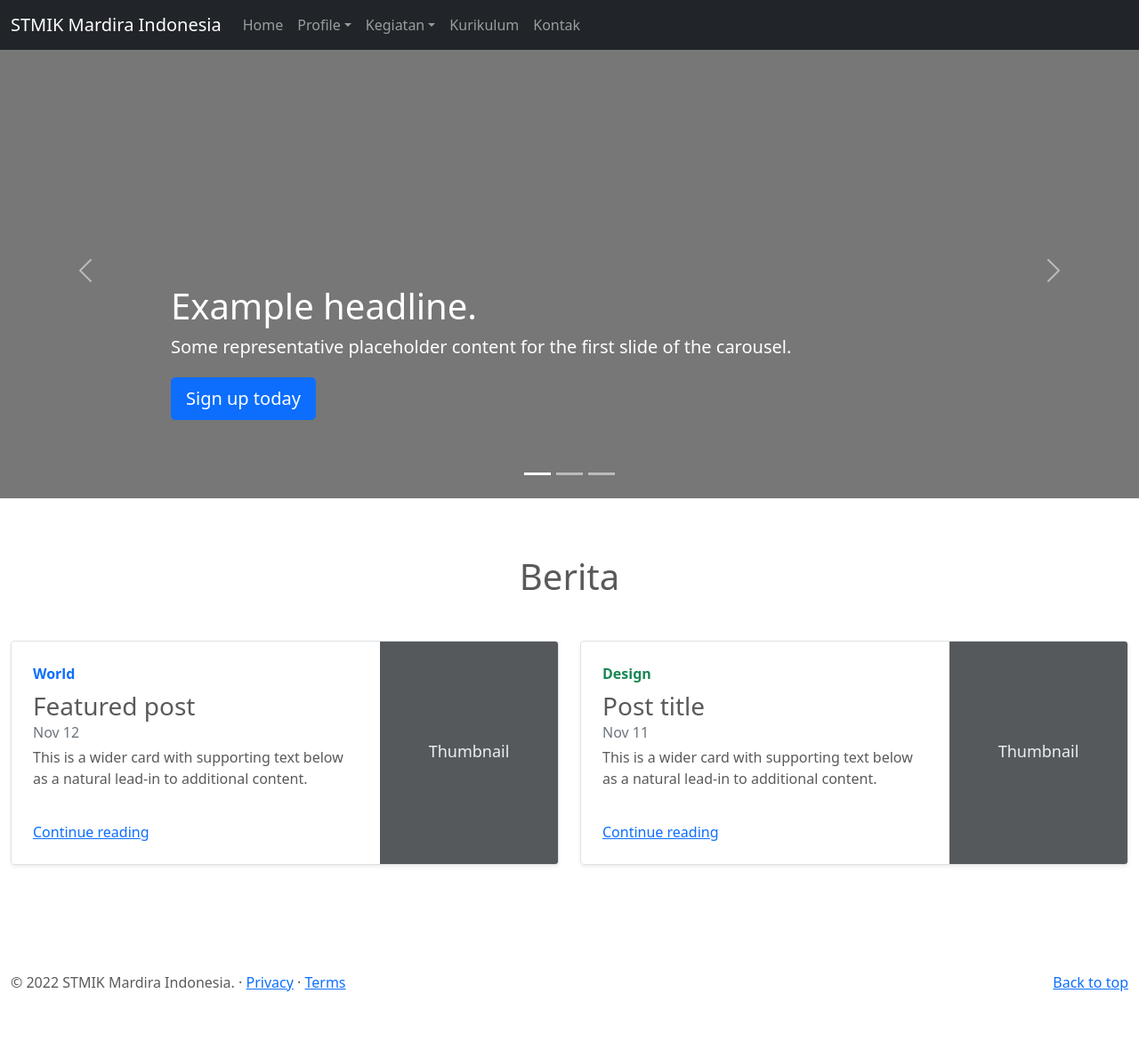
After one commit to putrizakinaya09/web_profile, a CodeIgniter 4 app: the page made by app/Views/berita/index.php in a window 1280 px wide. The commit adds this page. Shown: the whole page at 89% size. Run offline with PHP 8.4 and a stand-in for CodeIgniter, Linux system fonts and the light colour scheme; the template is opened without the code that fills it, so the values that code supplies are empty; some libraries are stand-ins or nearby versions.

Commit message:
Artikel WIP

```diff
--- /dev/null
+++ b/app/Views/berita/index.php
@@ -0,0 +1,43 @@
+<?= $this->extend('layouts/layout') ?>
+<?= $this->section('content') ?>
+<div class="container-fluid">
+    <h1 class="text-center">Berita</h1>
+    <div class="row my-5">
+        <div class="col-md-6">
+            <div class="row g-0 border rounded overflow-hidden flex-md-row mb-4 shadow-sm h-md-250 position-relative">
+                <div class="col p-4 d-flex flex-column position-static">
+                    <strong class="d-inline-block mb-2 text-primary">World</strong>
+                    <h3 class="mb-0">Featured post</h3>
+                    <div class="mb-1 text-muted">Nov 12</div>
+                    <p class="card-text mb-auto">This is a wider card with supporting text below as a natural lead-in to additional content.</p>
+                    <a href="#" class="stretched-link">Continue reading</a>
+                </div>
+                <div class="col-auto d-none d-lg-block">
+                    <svg class="bd-placeholder-img" width="200" height="250" xmlns="http://www.w3.org/2000/svg" role="img" aria-label="Placeholder: Thumbnail" preserveAspectRatio="xMidYMid slice" focusable="false">
+                        <title>Placeholder</title>
+                        <rect width="100%" height="100%" fill="#55595c" /><text x="50%" y="50%" fill="#eceeef" dy=".3em">Thumbnail</text>
+                    </svg>
+                </div>
+            </div>
+        </div>
+        <div class="col-md-6">
+            <div class="row g-0 border rounded overflow-hidden flex-md-row mb-4 shadow-sm h-md-250 position-relative">
+                <div class="col p-4 d-flex flex-column position-static">
+                    <strong class="d-inline-block mb-2 text-success">Design</strong>
+                    <h3 class="mb-0">Post title</h3>
+                    <div class="mb-1 text-muted">Nov 11</div>
+                    <p class="mb-auto">This is a wider card with supporting text below as a natural lead-in to additional content.</p>
+                    <a href="#" class="stretched-link">Continue reading</a>
+                </div>
+                <div class="col-auto d-none d-lg-block">
+                    <svg class="bd-placeholder-img" width="200" height="250" xmlns="http://www.w3.org/2000/svg" role="img" aria-label="Placeholder: Thumbnail" preserveAspectRatio="xMidYMid slice" focusable="false">
+                        <title>Placeholder</title>
+                        <rect width="100%" height="100%" fill="#55595c" /><text x="50%" y="50%" fill="#eceeef" dy=".3em">Thumbnail</text>
+                    </svg>
+                </div>
+            </div>
+        </div>
+    </div>
+
+</div>
+<?= $this->endSection() ?>
--- a/app/Views/layouts/admin.php
+++ b/app/Views/layouts/admin.php
@@ -59,7 +59,7 @@
                         <li class="nav-item">
                             <a class="nav-link" aria-current="page" href="<?= base_url() ?>/page-type">
                                 <span data-feather="settings"></span>
-                                Pengaturan Umum Halaman
+                                Pengaturan Halaman
                             </a>
                         </li>
                         <li class="nav-item">
--- a/app/Views/layouts/layout.php
+++ b/app/Views/layouts/layout.php
@@ -41,7 +41,7 @@
         <div class="collapse navbar-collapse" id="navbarCollapse">
           <ul class="navbar-nav me-auto mb-2 mb-md-0">
             <li class="nav-item">
-              <a id="home" class="nav-link" aria-current="page" href="#">Home</a>
+              <a id="home" class="nav-link" aria-current="page" href="<?= base_url()?>">Home</a>
             </li>
             <li class="nav-item dropdown">
               <a href="#" class="nav-link dropdown-toggle" data-bs-toggle="dropdown">Profile</a>
@@ -55,8 +55,8 @@
               <a href="#" class="nav-link dropdown-toggle" data-bs-toggle="dropdown">Kegiatan</a>
               <div class="dropdown-menu">
                 <a id="pengumuman" href="<?= base_url() ?>/pengumuman" class="dropdown-item">Pengumuman</a>
-                <a id="berita" href="#" class="dropdown-item">Berita</a>
-                <a id="gallery" href="#" class="dropdown-item">Gallery</a>
+                <a id="berita" href="<?= base_url() ?>/berita" class="dropdown-item">Berita</a>
+                <a id="gallery" href="<?= base_url() ?>/gallery" class="dropdown-item">Gallery</a>
               </div>
             </li>
             <li class="nav-item">
```
Also changed, not shown: app/Config/Routes.php (+24 -0 lines), app/Controllers/BeritaController.php (added, +24 -0 lines), app/Controllers/PageTypeController.php (added, +91 -0 lines).
